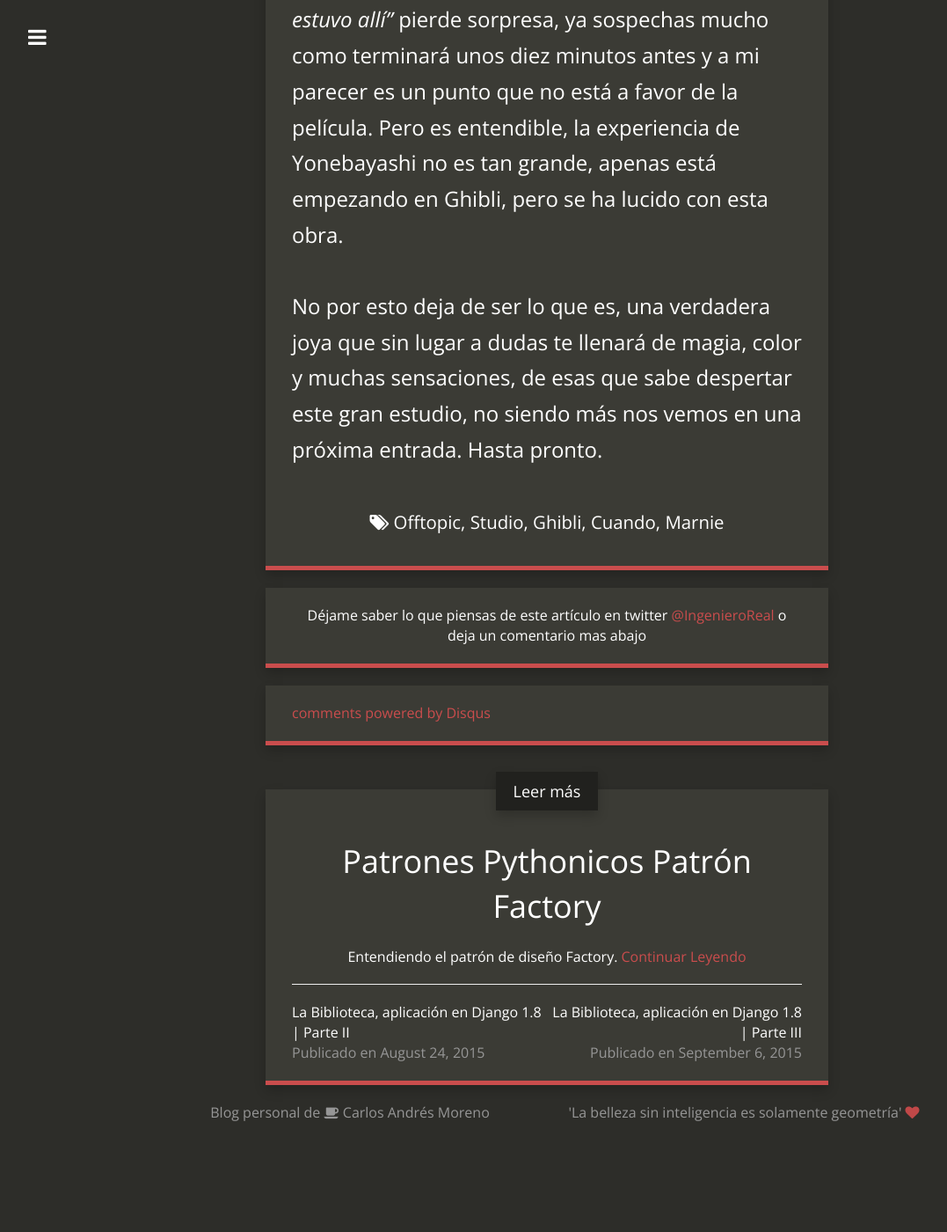
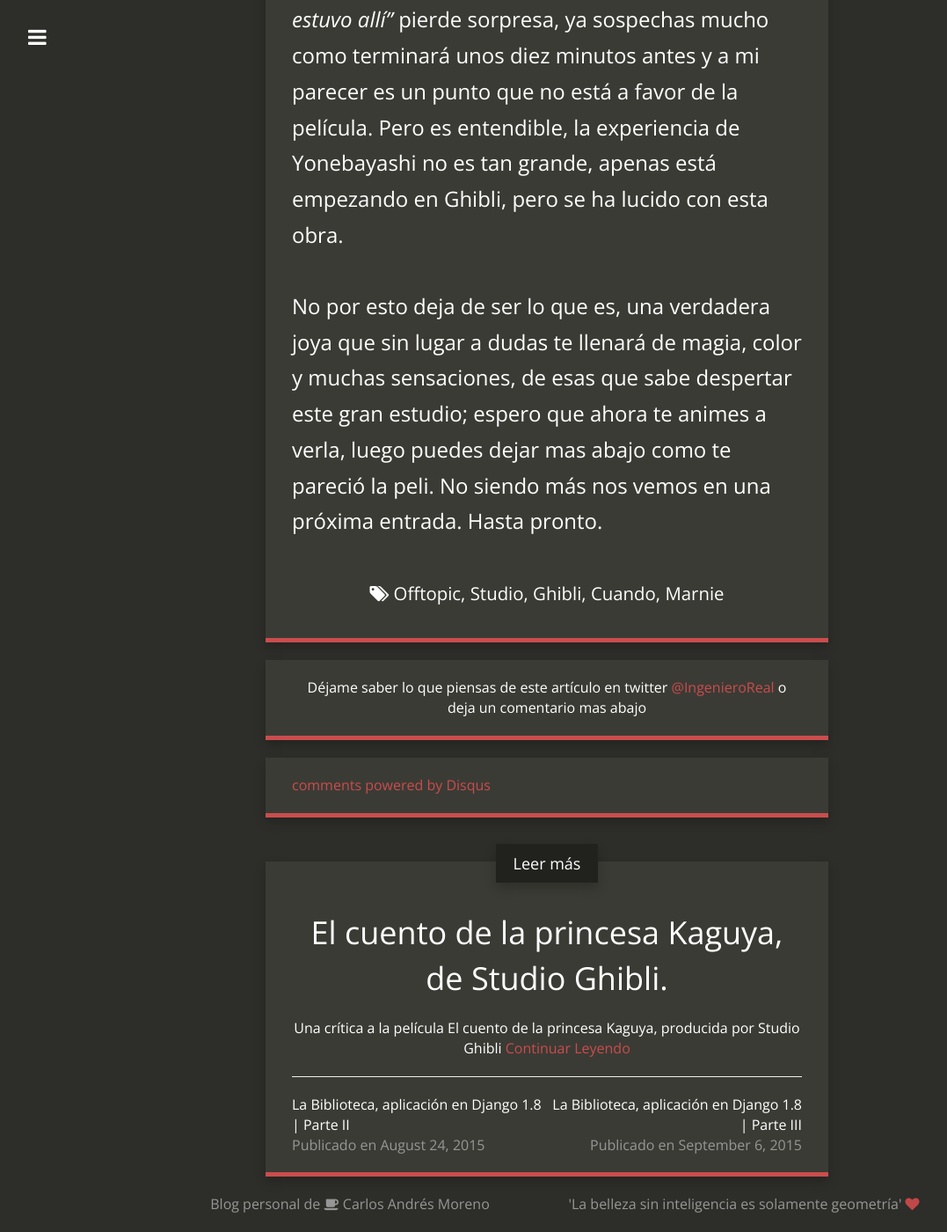
Before and after one commit to CarMoreno/carmoreno.github.io, a Jekyll site: the page built from _posts/2015-09-05-Critica-de-Cuando-Marnie-Estuvo-Alli.md, in a window 1280 px wide and 1400 px high, scrolled down 3978 px. Shown: the whole window at 88% size, without its empty margins (18-1095 px from the left). Built offline with Jekyll 4.4.1, drawn with Linux system fonts in a browser that asks for light colours; nearby versions of some CDN libraries; Markdown is read by kramdown in place of the engine named in the settings; comment, search, counter and statistics services are not loaded; before the commit the page ends 5274 px from its top, so only the background shows below that; some of the changed lines change nothing that is shown.

Commit message:
feat: The tales of the princess Kaguya style: When Marnie was there.

```diff
--- a/_posts/2015-09-05-Critica-de-Cuando-Marnie-Estuvo-Alli.md
+++ b/_posts/2015-09-05-Critica-de-Cuando-Marnie-Estuvo-Alli.md
@@ -35,7 +35,7 @@
 
 salga a flote. Como espectador no hay nada mas asombroso que el no saber como terminará un film sino hasta el final, pues bueno, _"Cuando Marnie estuvo allí"_ pierde sorpresa, ya sospechas mucho como terminará unos diez minutos antes y a mi parecer es un punto que no está a favor de la película. Pero es entendible, la experiencia de Yonebayashi no es tan grande, apenas está empezando en Ghibli, pero se ha lucido con esta obra.
 
-No por esto deja de ser lo que es, una verdadera joya que sin lugar a dudas te llenará de magia, color y muchas sensaciones, de esas que sabe despertar este gran estudio, no siendo más nos vemos en una próxima entrada. Hasta pronto.
+No por esto deja de ser lo que es, una verdadera joya que sin lugar a dudas te llenará de magia, color y muchas sensaciones, de esas que sabe despertar este gran estudio; espero que ahora te animes a verla, luego puedes dejar mas abajo como te pareció la peli. No siendo más nos vemos en una próxima entrada. Hasta pronto.
 
 [1]:https://es.wikipedia.org/wiki/Hayao_Miyazaki
 [2]:https://es.wikipedia.org/wiki/Isao_Takahata
--- /dev/null
+++ b/_posts/2016-01-15-Critica-El-cuento-de-la-princesa-Kaguya.md
@@ -0,0 +1,38 @@
+---
+layout:     post
+title:      El cuento de la princesa Kaguya, de Studio Ghibli.
+date:       2016-01-15 16:53:05
+author:     Carlos Andrés Moreno
+summary:    Una crítica a la película El cuento de la princesa Kaguya, producida por Studio Ghibli
+categories: offtopics
+thumbnail:  ghibli
+tags:
+- Offtopic
+- Studio
+- Ghibli
+- Princesa
+- Kaguya
+---
+![kaguya](../../../.././../images/offtopics/kaguya.png)
+
+_El dibujo anterior fue hecho por: [Ani Vardevaryan](https://www.instagram.com/anivardevaryan/)_
+
+El cuento de la princesa Kaguya, otra nueva película de Ghibli que he tenido el placer de ver, un tanto diferente a las otras películas de este estudio, algo que resalta (y por mucho) es su estilo de animación que la hace muy diferente a otras de sus producciones. Hoy quiero contarles un poco acerca de este film y de la imagen que me ha dejado como espectador, espero les guste.
+
+Lo primero que podemos apreciar en esta película es su exquisita animación, los dibujos parecen estar hechos a _pinceladas_ (por decirlo de alguna manera), los trazos y los colores tan sobrios hacen que las escenas parezcan cuadros hechos por el mejor de los pintores, en algunos pasajes de la película se alcanza a notar los colores como _acuarelas_, como si estuvieran pintados a mano (sin ninguna técnica computarizada). Si como yo, aprecias todos estos detalles, definitivamente debes de ver esta película, en realidad es un deleite visualmente hablando.
+
+![kaguya-animacion](../../../.././../images/offtopics/kaguya-animacion.jpg)
+
+Lo segundo por mencionar es que El cuento de la princesa Kaguya está basado en un cuento tradicional chino llamado [_El cortador de bambú_](https://es.wikipedia.org/wiki/El_cuento_del_cortador_de_bamb%C3%BA), por lo que es obvio apreciar muchos aspectos de la cultura japonesa en esta película, fue escrita y dirigida por [Isao Takahata](https://es.wikipedia.org/wiki/Isao_Takahata), uno de los fundadores de Ghibli y si has visto otros films de él, no tengo que mencionarte lo talentoso que es. La banda sonora es en mi opinión el punto débil, no es muy atrapante y se vuelve algo monótona (quizá porque el ritmo de la música es un tanto lento), aunque encaja perfectamente con los momentos de tristeza y felicidad que se presentan a lo largo de la película.
+
+Trataré de no dar _spoilers_ contando un poco acerca de trata: Un humilde cortador de bambú que vive en un pequeño pueblo de China, sale a trabajar un día, luego de cortar varios bambús se encontrará con uno muy grande y brilloso, lleno de curiosidad se dirige a cortarlo solo para darse cuenta que en la raíz se encuentra una pequeña niña; lleno de miedo se dirige donde su esposa y los dos la crían; la pareja de ancianos no puede tener hijos, por lo que ellos atribuyen el hallazgo como un milagro de los dioses.
+
+![kaguya-encontrada](../../../.././../images/offtopics/kaguya-encontrada.jpg)
+
+La pequeña crece muy rápido y su padre (el cortador de bambú) decide que lo mejor es llevarla a la gran ciudad, pues ambos, el padre y la madre, piensan que la niña es una enviada del cielo y que debe de ser criada como una princesa. Así pues, se van del pequeño pueblo dejando amigos, anécdotas y la felicidad.
+
+No es sino hasta cuando la pequeña deja su adolescencia que un sabio anciano le pone por nombre Kaguya (que significa _"Luz Brillante"_). Muchos hombres intentan conquistarla (incluso el emperador), pero Kaguya vive muy triste, pues ella nunca quiso dejar el pequeño poblado donde vivía. Esto desembocará en un final algo melancólico y que nos hará reflexionar sobre lo bueno o malos que podemos llegar a ser.
+
+![kaguya-triste](../../../.././../images/offtopics/kaguya-triste.jpg)
+
+Definitivamente otra película de Studio Ghibli que me ha dejada más que satisfecho, espero que ahora te animes a verla, luego puedes dejar en los comentarios que tal te ha parecido, no siendo más nos vemos en una próxima ocasión. Hasta pronto.
```
Also changed, not shown: images/offtopics/kaguya-animacion.jpg (added), images/offtopics/kaguya-encontrada.jpg (added), images/offtopics/kaguya-triste.jpg (added), images/offtopics/kaguya.png (added).
